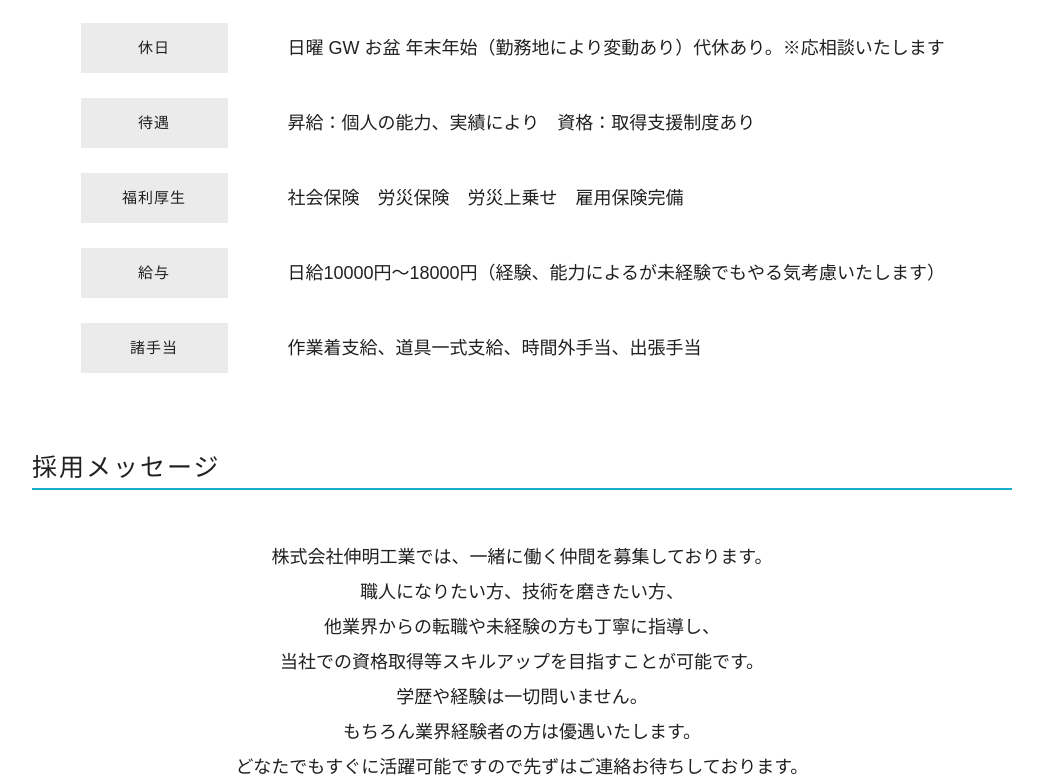
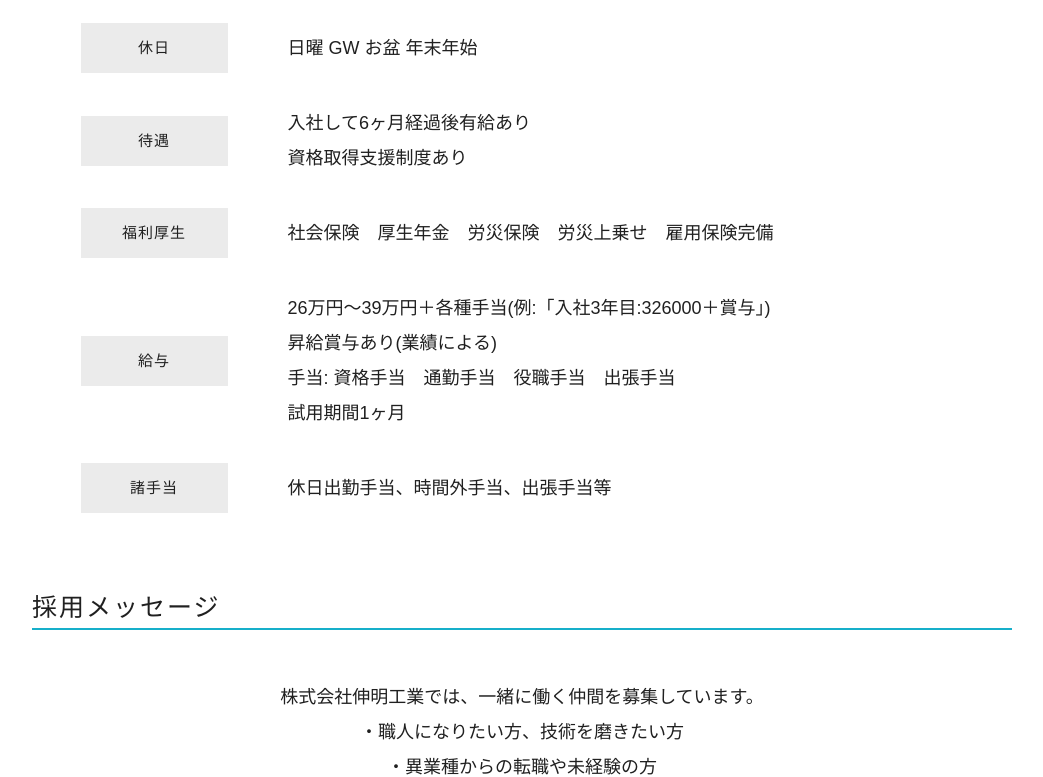
Before and after one commit to bibimuu/sinmeiHP, a React (Vite) app: page /recruit in a window 1280 px wide. Shown: the part 324-1101 px from the top of the page, without its empty margins (118-1161 px from the left). Built offline with nearby package versions, Linux system fonts and the light colour scheme.

Commit message:
文言修正

```diff
--- a/src/pages/About.jsx
+++ b/src/pages/About.jsx
@@ -14,10 +14,10 @@ function About() {
         <GreyBox title="Email">sinmei.kougyou@gmail.com</GreyBox>
         <GreyBox title="創業">個人事業 1997年　法人 2016年</GreyBox>
         <GreyBox title="社員数">
-          技術職5名、ベトナム実習生2名、事務員1名、協力会社約10社
+          技術職2名、ベトナム実習生2名、事務員1名
         </GreyBox>
         <GreyBox title="対応地域">
-          福井県を中心に活動するデッキ屋（建設会社）です。北陸、東海地方、またお客様のご依頼があれば全国どこへでも行かせていただきます。
+          主に福井県内ですが、隣県や東海地方の仕事も多いです。
         </GreyBox>
       </section>
       <section className="about">
--- a/src/pages/Recruit.jsx
+++ b/src/pages/Recruit.jsx
@@ -9,42 +9,45 @@ function Recruit() {
         <h2 className="heading-secondary--border">求人情報</h2>
 
         <GreyBox title="勤務地">
-          会社集合後、確現場により異なる（直行直帰可能）
+          敦賀市内工場 又は現場
         </GreyBox>
-        <GreyBox title="勤務時間">8時〜17時（残業の場合有り）</GreyBox>
+        <GreyBox title="勤務時間">8時〜17時</GreyBox>
         <GreyBox title="休日">
           日曜 GW お盆
-          年末年始（勤務地により変動あり）代休あり。※応相談いたします
+          年末年始
         </GreyBox>
         <GreyBox title="待遇">
-          昇給：個人の能力、実績により　資格：取得支援制度あり
+          入社して6ヶ月経過後有給あり<br/>
+          資格取得支援制度あり<br/>
         </GreyBox>
         <GreyBox title="福利厚生">
-          社会保険　労災保険　労災上乗せ　雇用保険完備
+          社会保険　厚生年金　労災保険　労災上乗せ　雇用保険完備
         </GreyBox>
         <GreyBox title="給与">
-          日給10000円～18000円（経験、能力によるが未経験でもやる気考慮いたします）
+          26万円〜39万円＋各種手当(例:「入社3年目:326000＋賞与」)<br/>
+          昇給賞与あり(業績による)<br/>
+          手当: 資格手当　通勤手当　役職手当　出張手当　<br/>試用期間1ヶ月
         </GreyBox>
         <GreyBox title="諸手当">
-          作業着支給、道具一式支給、時間外手当、出張手当
+          休日出勤手当、時間外手当、出張手当等
         </GreyBox>
       </section>
       <section className="recruit">
         <h2 className="heading-secondary--border">採用メッセージ</h2>
         <p className="pg text-center text-left--phone">
-          株式会社伸明工業では、一緒に働く仲間を募集しております。
+        株式会社伸明工業では、一緒に働く仲間を募集しています。
           <br />
-          職人になりたい方、技術を磨きたい方、
+          ・職人になりたい方、技術を磨きたい方
           <br />
-          他業界からの転職や未経験の方も丁寧に指導し、
+          ・異業種からの転職や未経験の方
           <br />
-          当社での資格取得等スキルアップを目指すことが可能です。
+          どなたでも安心してスタートできるよう、丁寧に指導いたします。また、資格取得支援も充実しており、スキルアップを目指せる環境です。
           <br />
-          学歴や経験は一切問いません。
+          学歴・経験は一切不問。業界経験者は優遇いたしますが、未経験の方も大歓迎です。
           <br />
-          もちろん業界経験者の方は優遇いたします。
+          ※業務上、普通自動車運転免許（MT推奨）が必須です。
           <br />
-          どなたでもすぐに活躍可能ですので先ずはご連絡お待ちしております。
+          どなたでもすぐに活躍できる環境を整えておりますので、興味のある方はぜひお気軽にご連絡ください！
         </p>
       </section>
 
--- a/src/pages/Top.jsx
+++ b/src/pages/Top.jsx
@@ -13,18 +13,13 @@ function Top() {
             代表メッセージ
           </h2>
           <p className="pg pg--white text-left--phone text-center padding--large-bottom">
-            株式会社伸明工業は、建設現場における鉄骨建方や床版工事などを主にしている福井県のデッキ屋（建設会社）です。
+            株式会社伸明工業は、福井県を拠点に、図面作成から製作、現場施工までを一貫して請け負う建設会社です。
             <br />
-            ホテルやマンション、店舗やショッピングモールなど、建物施工を請け負っております。
+            鉄骨建方や床版工事にも対応しており、ご要望があれば全国どこへでも伺います。
             <br />
-            中でも鉄骨建方、床版工事、鍛冶工事などを主な業務としております。
+            また、金物製作も得意としており、高品質な製品を提供しています。
             <br />
-            また、最近では金物製作など工場作業、現場寸法取りからの図面製作も承っております。
-            <br />
-            当社ではお客様のニーズにお応えすべく、
-            <br />
-            一つ一つの仕事を安全、速やか、丁寧に行うことを第一にしております。
-            <br />
+            お客様のニーズに的確にお応えするため、安全・迅速・丁寧な仕事を第一に考え、日々努力を重ねております。
           </p>
         </section>
         <section>
```
Also changed, not shown: firebase.json, 3 other files (tests, documents, lock files or other folders).
